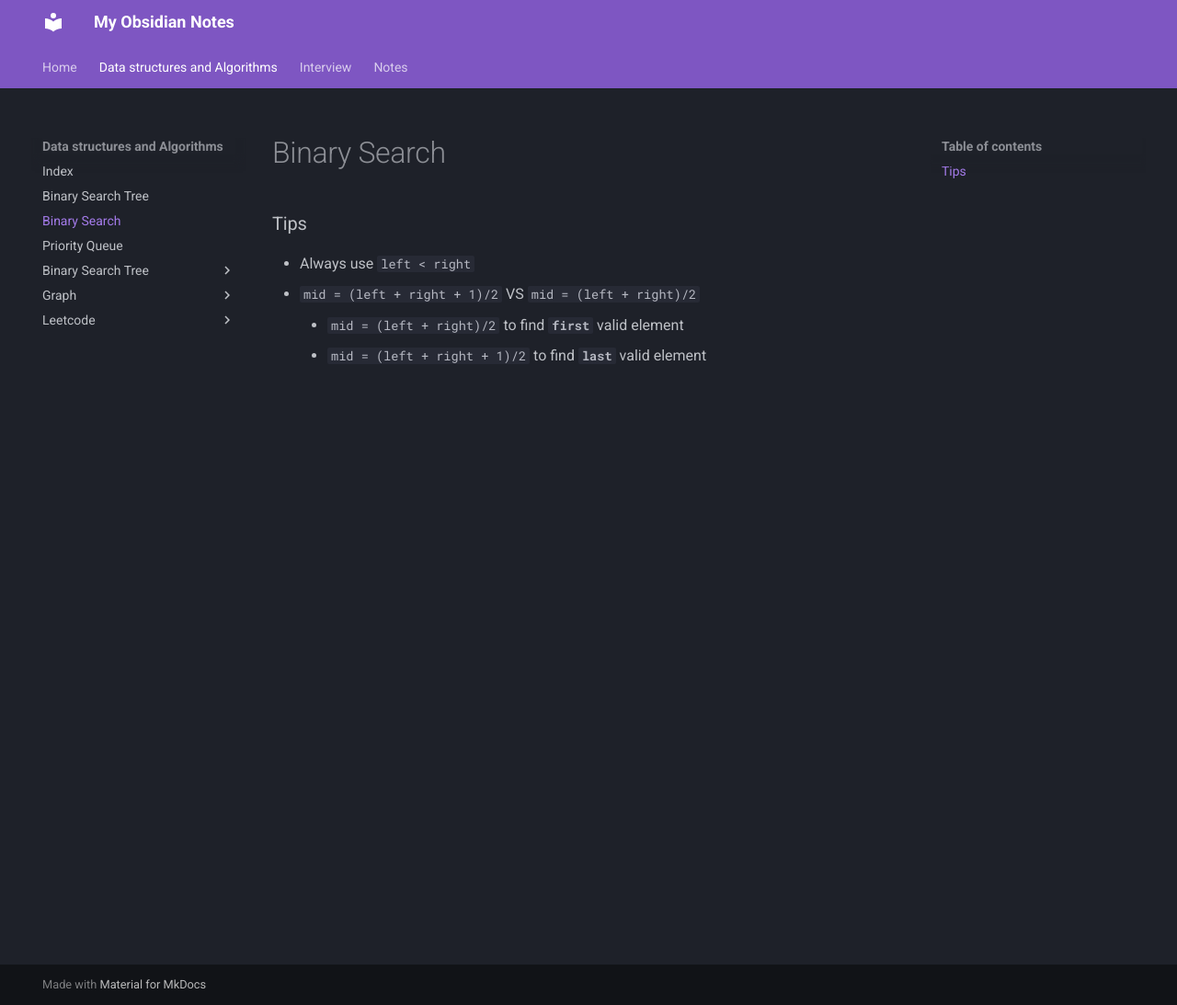
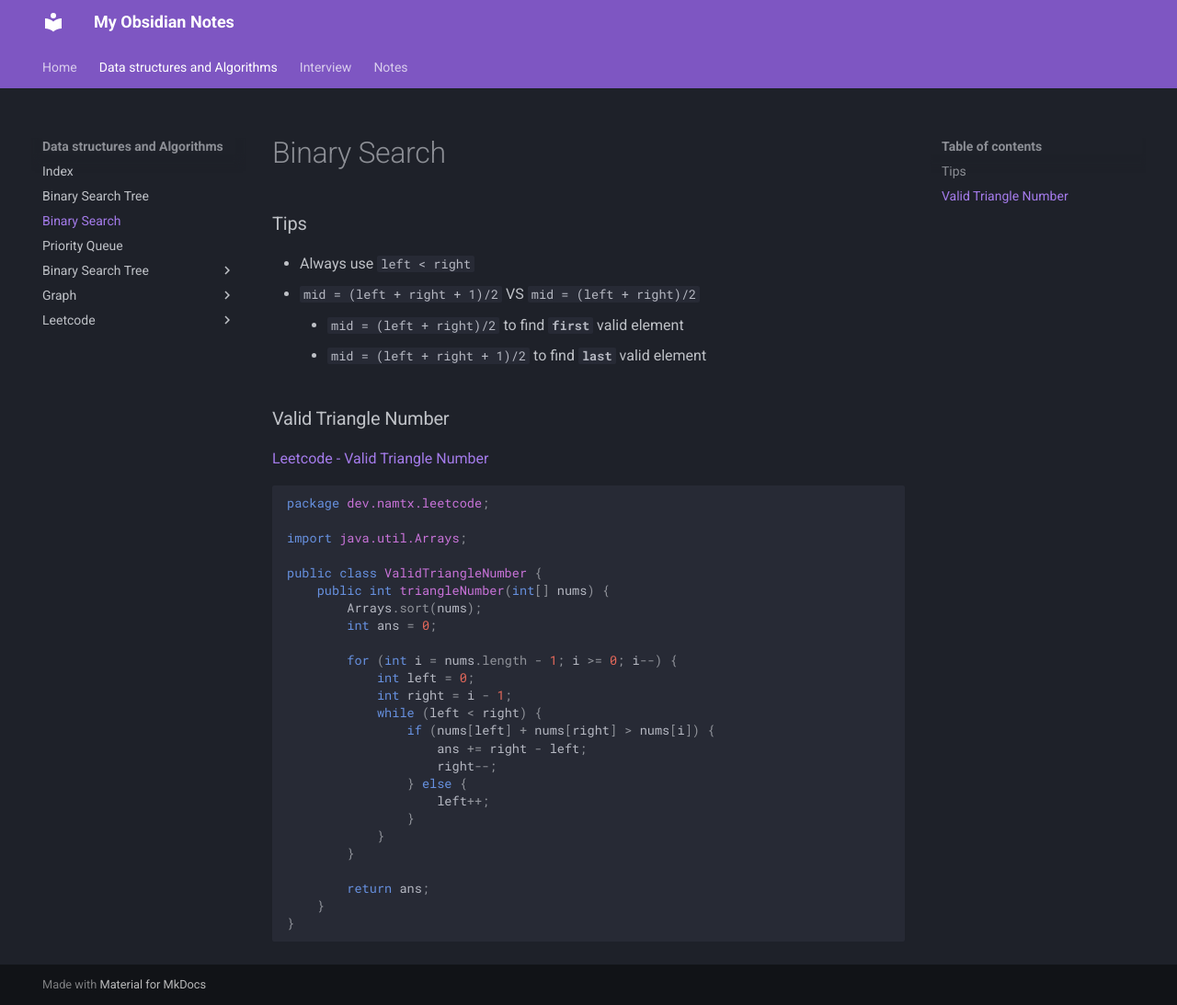
Before and after one commit to namtx/obsidian-publish, an MkDocs documentation site: the page built from wiki/Data structures and Algorithms/Binary Search.md, in a window 1280 px wide and 1093 px high. Shown: the whole window at 92% size. Built offline with MkDocs 1.6.1 and Material for MkDocs 9.7.7, drawn with Linux system fonts in a browser that asks for light colours.

Commit message:
Add Binary\ Search

````diff
--- a/wiki/Data structures and Algorithms/Binary Search.md
+++ b/wiki/Data structures and Algorithms/Binary Search.md
@@ -3,3 +3,35 @@
 - `mid = (left + right + 1)/2` VS `mid = (left + right)/2`
 	- `mid = (left + right)/2` to find **`first`** valid element
 	- `mid = (left + right + 1)/2` to find **`last`** valid element
+
+### Valid Triangle Number
+
+[Leetcode - Valid Triangle Number](https://leetcode.com/problems/valid-triangle-number/)
+
+```java
+package dev.namtx.leetcode;
+
+import java.util.Arrays;
+
+public class ValidTriangleNumber {
+    public int triangleNumber(int[] nums) {
+        Arrays.sort(nums);
+        int ans = 0;
+
+        for (int i = nums.length - 1; i >= 0; i--) {
+            int left = 0;
+            int right = i - 1;
+            while (left < right) {
+                if (nums[left] + nums[right] > nums[i]) {
+                    ans += right - left;
+                    right--;
+                } else {
+                    left++;
+                }
+            }
+        }
+
+        return ans;
+    }
+}
+```
````
Also changed, not shown: 1 other file.
